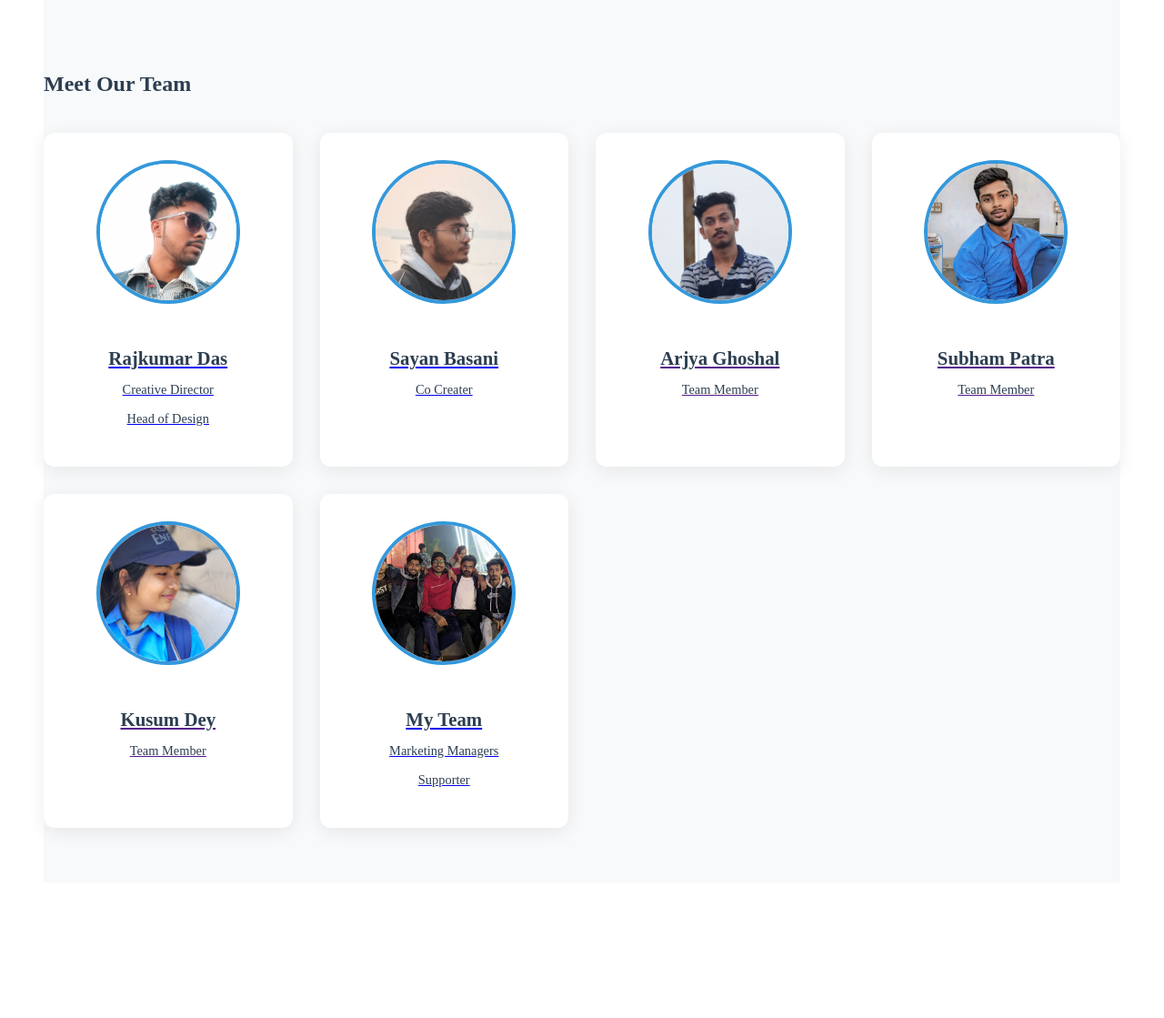
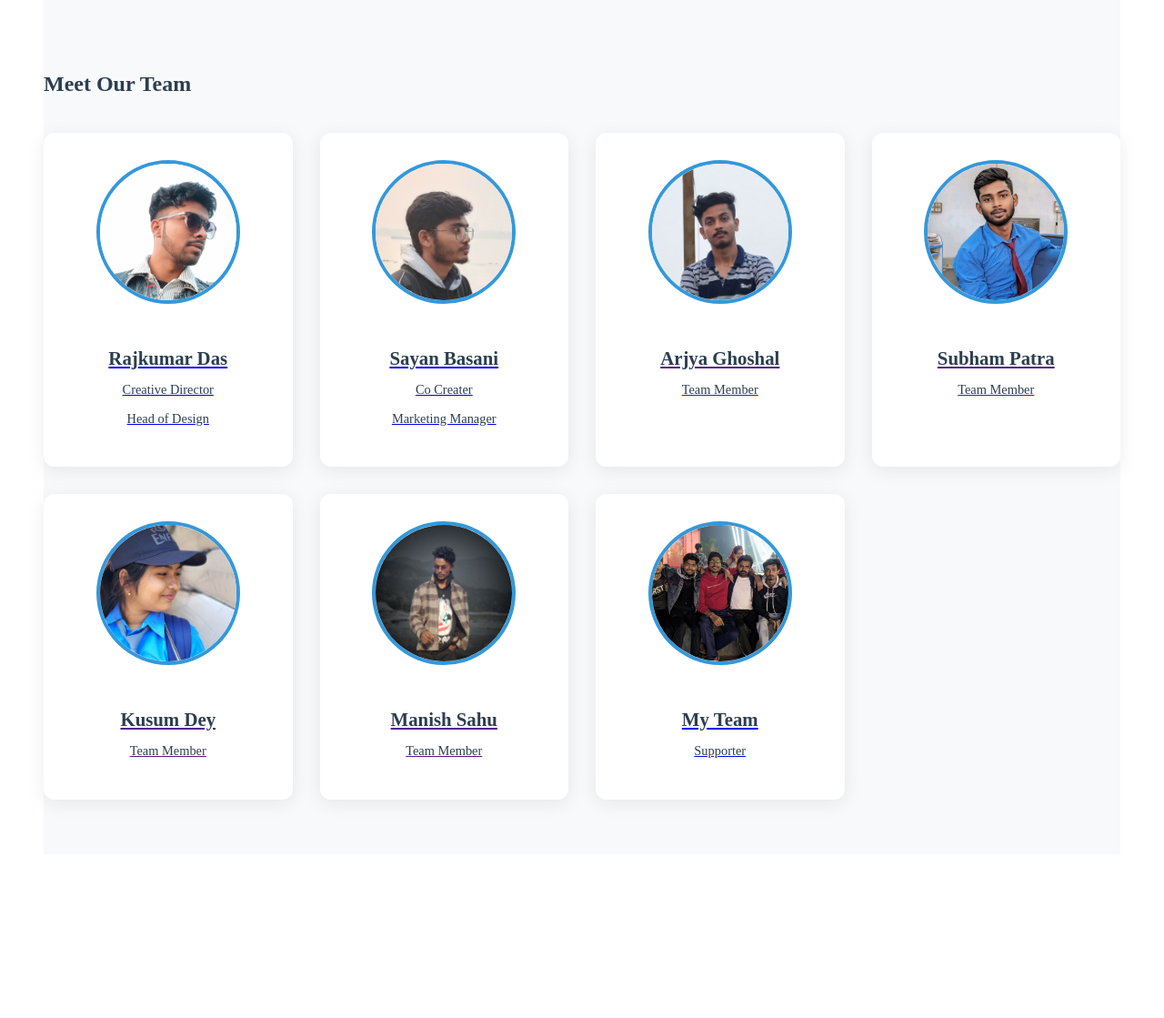
Before and after one commit to Kirayeagami/fashion_experiment, a PHP site: page /e-comm/about.php in a window 1280 px wide; the page is wider, and only the part inside the window is pictured. Shown: the part 661-1780 px from the top of that part at 91% size. Run offline with PHP 8.4, Linux system fonts and the light colour scheme.

Commit message:
some new changes

```diff
--- a/includes/header.php
+++ b/includes/header.php
@@ -16,7 +16,7 @@
                 </form>
             </li>
             <li class="user-links">
-                <a href="../user/cart.php">🛒 Cart</a>
+                <a href="../user/cart.php">🛒Cart</a>
                 <a href="../user/profile.php">Profile</a>
                 <div class="dark-mode-toggle"></div>
                 <button id="dark-mode-toggle-btn" class="dark-mode-toggle">🌙</button>
--- a/pages/about.php
+++ b/pages/about.php
@@ -57,7 +57,9 @@ include __DIR__ . '/../includes/db.php';
                 <a href="sayan.html">
                     <img src="../assets/images/sayan.jpg" alt="Sayan Basani">
                     <h4>Sayan Basani</h4>
-                    <p>Co Creater</p></a>
+                    <p>Co Creater</p>
+                    <p>Marketing Manager</p>
+                </a>
                 </div>
                 <div class="team-member">
                 <a href="">
@@ -78,10 +80,16 @@ include __DIR__ . '/../includes/db.php';
                     <p>Team Member</p></a>
                 </div>
                 <div class="team-member">
+                <a href="">
+                    <img src="../assets/images/manish.jpg" alt="Manish Sahu">
+                    <h4>Manish Sahu</h4>
+                    <p>Team Member</p></a>
+                </div>
+                <div class="team-member">
                 <a href="http://localhost/e-comm/index.php">
                     <img src="../assets/images/brothers.jpg" alt="Brothers">
                     <h4>My Team</h4>
-                    <p>Marketing Managers</p>
+                    <p></p>
                     <p>Supporter</p>
                 </a>
                 </div>
```
Also changed, not shown: assets/images/manish.jpg (added), 1 other file.
